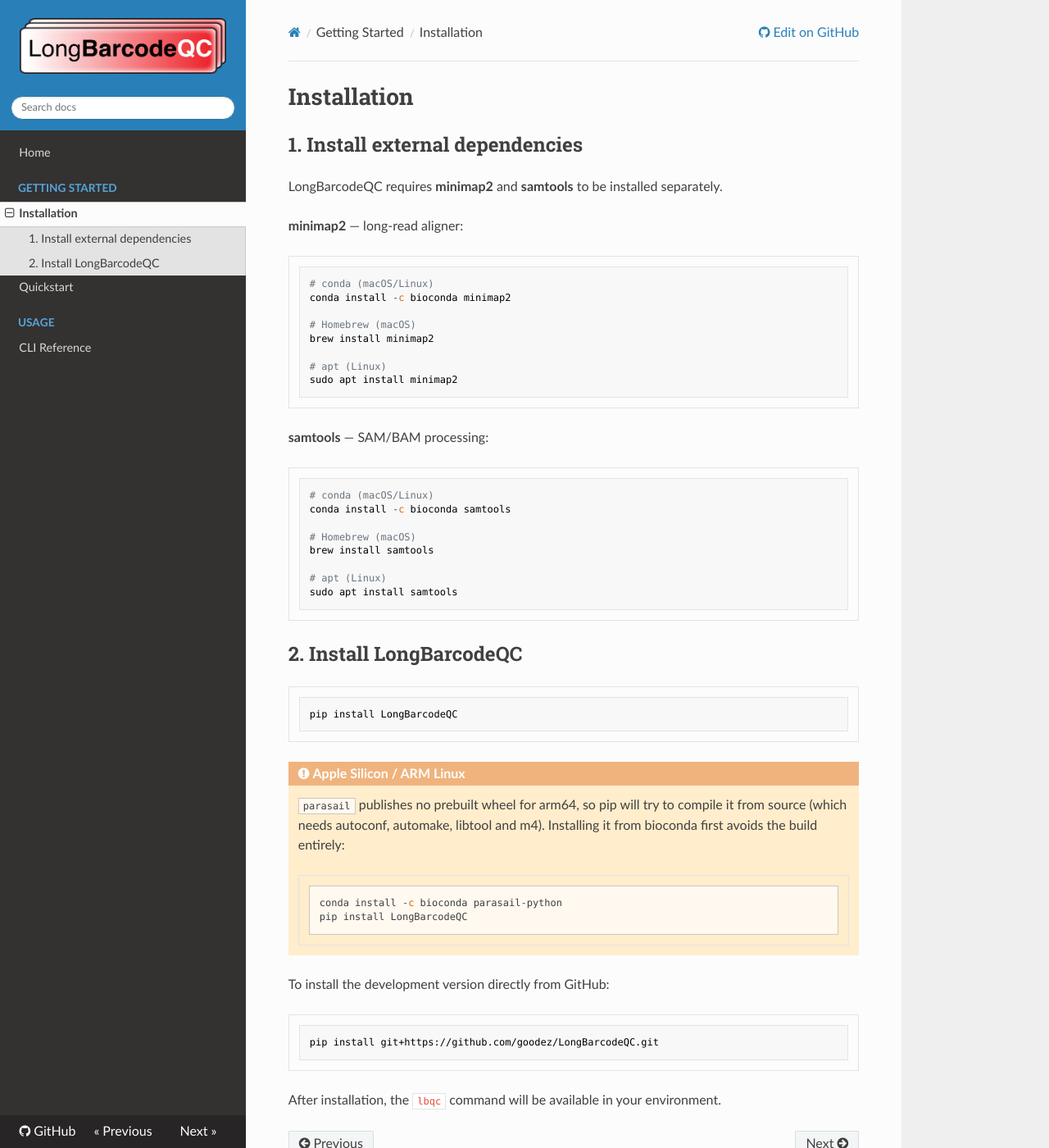
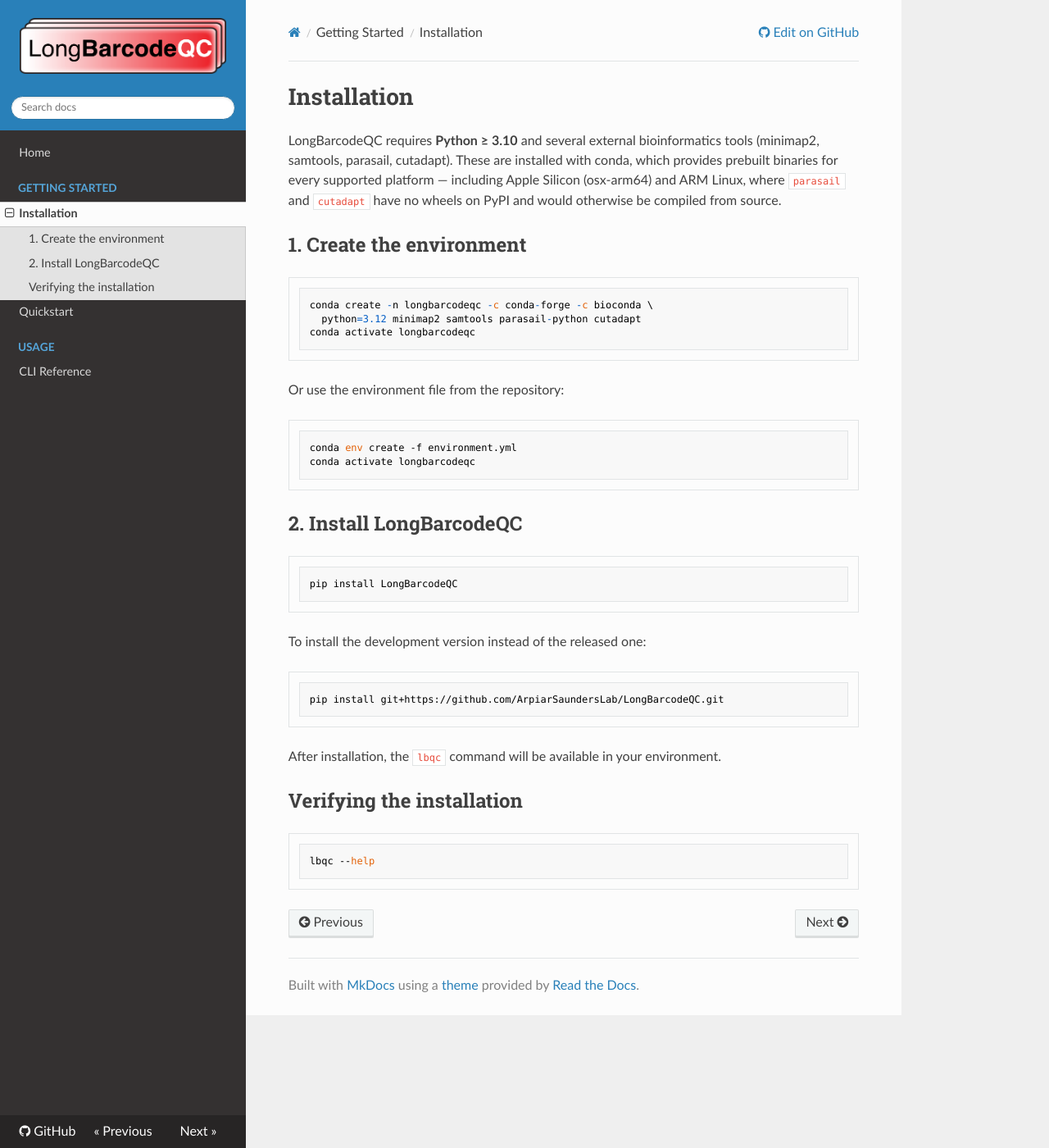
Before and after one commit to ArpiarSaundersLab/LongBarcodeQC, an MkDocs documentation site: the page built from docs/getting-started/installation.md, in a window 1280 px wide and 1400 px high. Shown: the whole window at 82% size. Built offline with MkDocs 1.6.1, drawn with Linux system fonts in a browser that asks for light colours; nearby versions of some CDN libraries.

Commit message:
fix links to organization github, change cutadapt dependency to v5.2

````diff
--- a/docs/getting-started/installation.md
+++ b/docs/getting-started/installation.md
@@ -1,33 +1,24 @@
 # Installation
 
-## 1. Install external dependencies
+LongBarcodeQC requires **Python ≥ 3.10** and several external bioinformatics tools
+(minimap2, samtools, parasail, cutadapt). These are installed with conda, which provides
+prebuilt binaries for every supported platform — including Apple Silicon (osx-arm64) and
+ARM Linux, where `parasail` and `cutadapt` have no wheels on PyPI and would otherwise be
+compiled from source.
 
-LongBarcodeQC requires **minimap2** and **samtools** to be installed separately.
-
-**minimap2** — long-read aligner:
+## 1. Create the environment
 
 ```bash
-# conda (macOS/Linux)
-conda install -c bioconda minimap2
-
-# Homebrew (macOS)
-brew install minimap2
-
-# apt (Linux)
-sudo apt install minimap2
+conda create -n longbarcodeqc -c conda-forge -c bioconda \
+  python=3.12 minimap2 samtools parasail-python cutadapt
+conda activate longbarcodeqc
 ```
 
-**samtools** — SAM/BAM processing:
+Or use the environment file from the repository:
 
 ```bash
-# conda (macOS/Linux)
-conda install -c bioconda samtools
-
-# Homebrew (macOS)
-brew install samtools
-
-# apt (Linux)
-sudo apt install samtools
+conda env create -f environment.yml
+conda activate longbarcodeqc
 ```
 
 ## 2. Install LongBarcodeQC
@@ -36,20 +27,16 @@ sudo apt install samtools
 pip install LongBarcodeQC
 ```
 
-!!! warning "Apple Silicon / ARM Linux"
-    `parasail` publishes no prebuilt wheel for arm64, so pip will try to compile it from
-    source (which needs autoconf, automake, libtool and m4). Installing it from bioconda
-    first avoids the build entirely:
-
-    ```bash
-    conda install -c bioconda parasail-python
-    pip install LongBarcodeQC
-    ```
-
-To install the development version directly from GitHub:
+To install the development version instead of the released one:
 
 ```bash
-pip install git+https://github.com/goodez/LongBarcodeQC.git
+pip install git+https://github.com/ArpiarSaundersLab/LongBarcodeQC.git
 ```
 
 After installation, the `lbqc` command will be available in your environment.
+
+## Verifying the installation
+
+```bash
+lbqc --help
+```
--- a/mkdocs.yml
+++ b/mkdocs.yml
@@ -1,6 +1,6 @@
 site_name: LongBarcodeQC
-site_url: https://goodez.github.io/LongBarcodeQC/
-repo_url: https://github.com/goodez/LongBarcodeQC
+site_url: https://arpiarsaunderslab.github.io/LongBarcodeQC/
+repo_url: https://github.com/ArpiarSaundersLab/LongBarcodeQC
 edit_uri: edit/main/docs/
 
 theme:
````
Also changed, not shown: README.md (+24 -33 lines), environment.yml (added, +19 -0 lines), pyproject.toml (+5 -5 lines).
